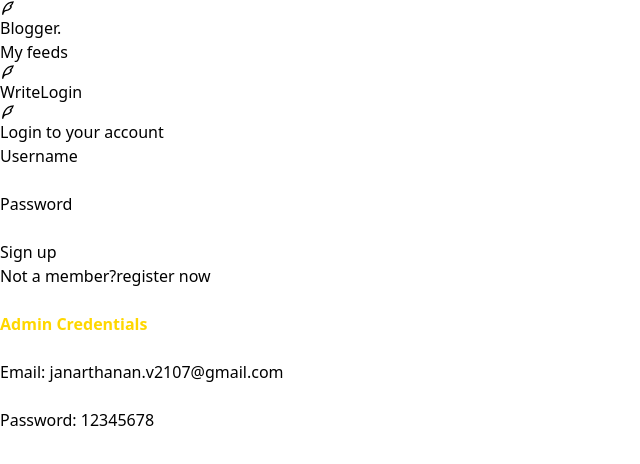
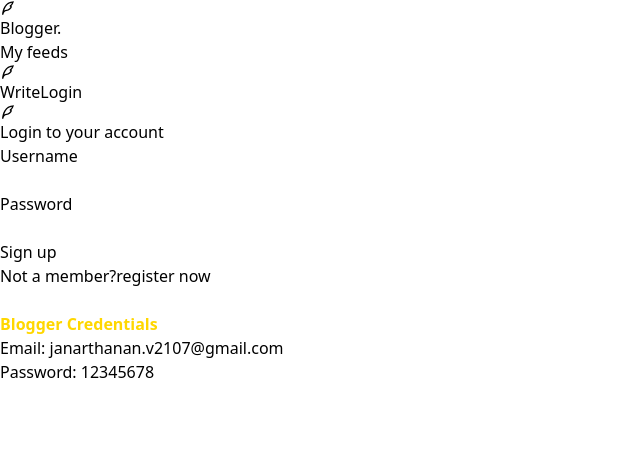
Before and after one commit to Janarthanan2107/Blogger-Full-Stack-Client, a React (Vite) app: page /login in a window 1280 px wide. Shown: the top 464 px of the page, without its empty margins (0-640 px from the left). Built offline with nearby package versions, Linux system fonts and the light colour scheme.

Commit message:
Update login.Route.jsx

```diff
--- a/src/routes/authentication/login/login.Route.jsx
+++ b/src/routes/authentication/login/login.Route.jsx
@@ -145,11 +145,9 @@ const Login = () => {
         <br />
         <div>
           <p>
-            <span style={{ fontWeight: 600,color:"gold" }}>Admin Credentials</span>
-            <br />
+            <span style={{ fontWeight: 600,color:"gold" }}>Blogger Credentials</span>
             <br />
             Email: janarthanan.v2107@gmail.com
-            <br />
             <br />
             Password: 12345678
           </p>
```
